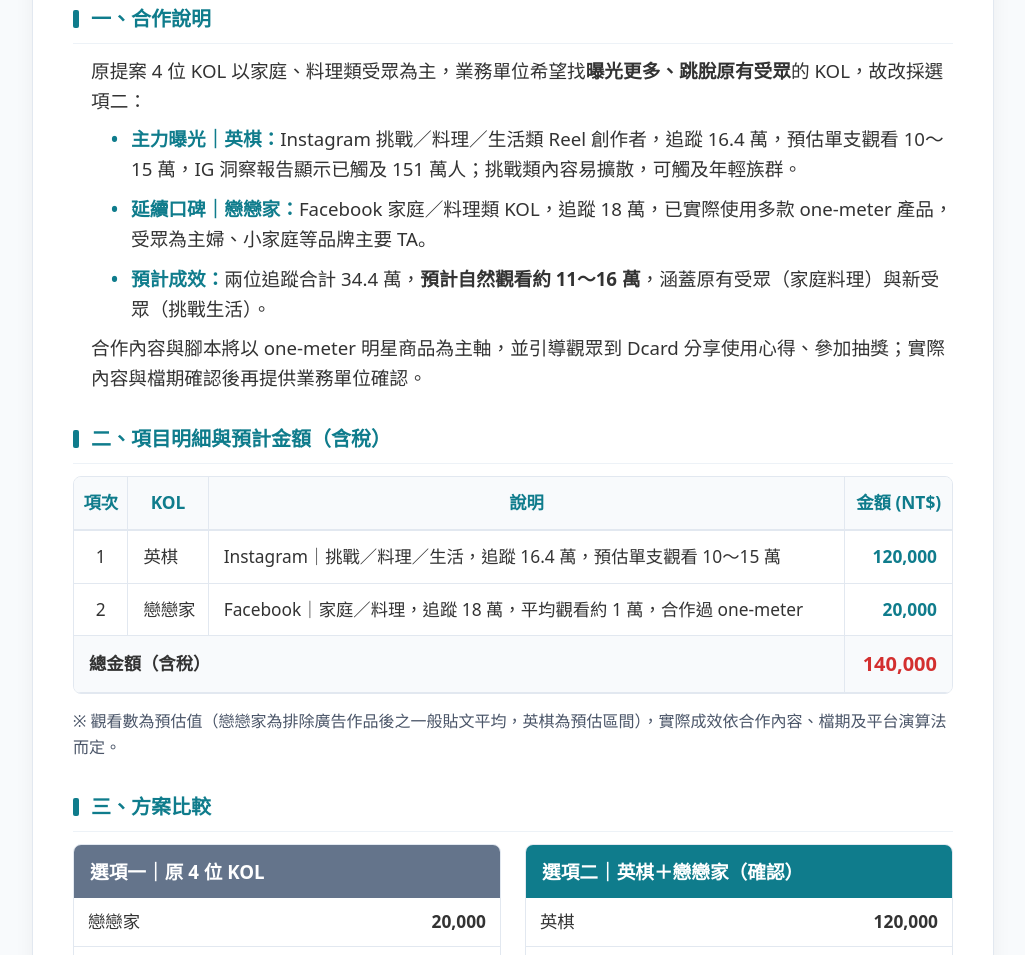
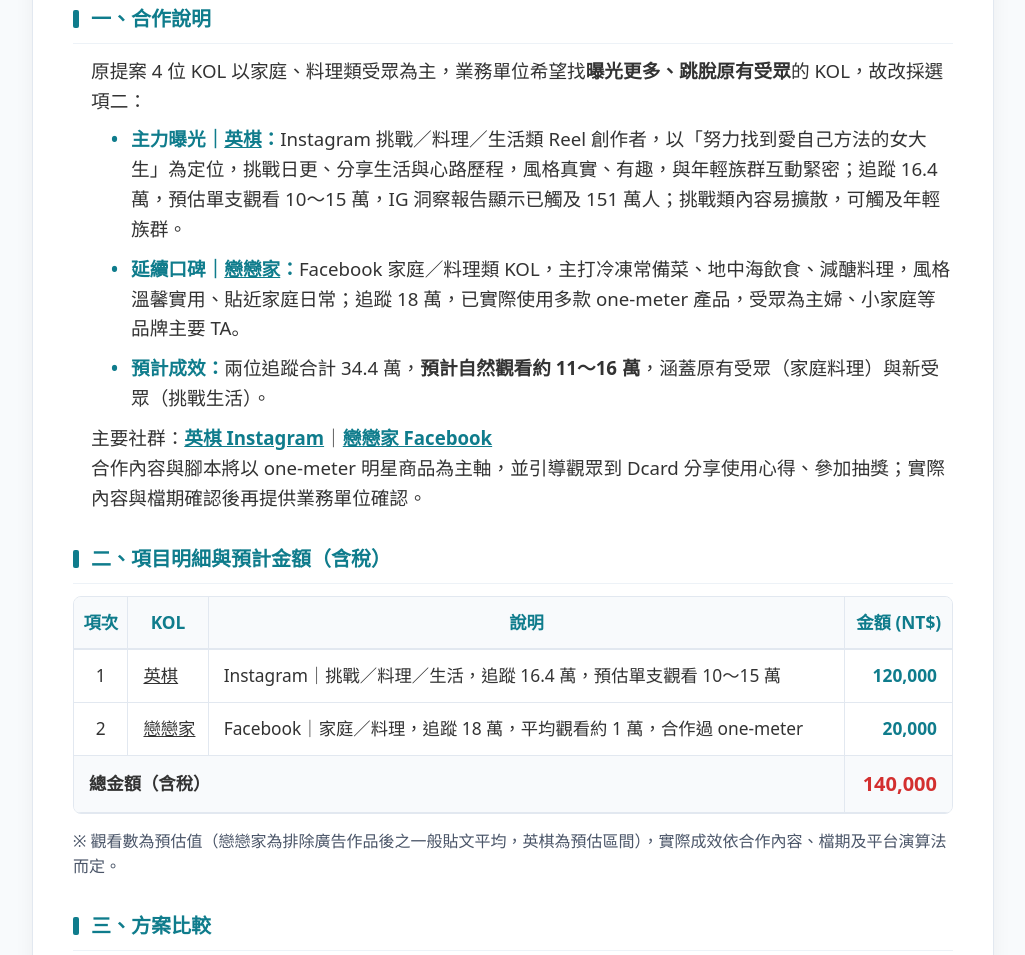
Before and after one commit to abbyupyoung-cloud/one-meter-proposal, a plain HTML site: page kol-memo/index.html in a window 1280 px wide. Shown: the part 439-1394 px from the top of the page, without its empty margins (127-1152 px from the left). Drawn offline with Linux system fonts and the light colour scheme.

Commit message:
KOL 簽呈：補充 KOL 連結與風格特色
Co-Authored-By: Claude Opus 5.5 <noreply@anthropic.com>

```diff
--- a/kol-memo/index.html
+++ b/kol-memo/index.html
@@ -322,10 +322,11 @@
             <div class="content-block">
                 原提案 4 位 KOL 以家庭、料理類受眾為主，業務單位希望找<strong>曝光更多、跳脫原有受眾</strong>的 KOL，故改採選項二：
                 <ul class="nested-list">
-                    <li><span class="brand-highlight">主力曝光｜英棋：</span>Instagram 挑戰／料理／生活類 Reel 創作者，追蹤 16.4 萬，預估單支觀看 10～15 萬，IG 洞察報告顯示已觸及 151 萬人；挑戰類內容易擴散，可觸及年輕族群。</li>
-                    <li><span class="brand-highlight">延續口碑｜戀戀家：</span>Facebook 家庭／料理類 KOL，追蹤 18 萬，已實際使用多款 one-meter 產品，受眾為主婦、小家庭等品牌主要 TA。</li>
+                    <li><span class="brand-highlight">主力曝光｜<a href="https://www.instagram.com/felili_ci_a726/" target="_blank" style="color:inherit;">英棋</a>：</span>Instagram 挑戰／料理／生活類 Reel 創作者，以「努力找到愛自己方法的女大生」為定位，挑戰日更、分享生活與心路歷程，風格真實、有趣，與年輕族群互動緊密；追蹤 16.4 萬，預估單支觀看 10～15 萬，IG 洞察報告顯示已觸及 151 萬人；挑戰類內容易擴散，可觸及年輕族群。</li>
+                    <li><span class="brand-highlight">延續口碑｜<a href="https://www.facebook.com/lovelovinghome/" target="_blank" style="color:inherit;">戀戀家</a>：</span>Facebook 家庭／料理類 KOL，主打冷凍常備菜、地中海飲食、減醣料理，風格溫馨實用、貼近家庭日常；追蹤 18 萬，已實際使用多款 one-meter 產品，受眾為主婦、小家庭等品牌主要 TA。</li>
                     <li><span class="brand-highlight">預計成效：</span>兩位追蹤合計 34.4 萬，<strong>預計自然觀看約 11～16 萬</strong>，涵蓋原有受眾（家庭料理）與新受眾（挑戰生活）。</li>
                 </ul>
+                主要社群：<a href="https://www.instagram.com/felili_ci_a726/" target="_blank" style="color:var(--primary-color);font-weight:700;">英棋 Instagram</a>｜<a href="https://www.facebook.com/lovelovinghome/" target="_blank" style="color:var(--primary-color);font-weight:700;">戀戀家 Facebook</a><br>
                 合作內容與腳本將以 one-meter 明星商品為主軸，並引導觀眾到 Dcard 分享使用心得、參加抽獎；實際內容與檔期確認後再提供業務單位確認。
             </div>
         </div>
@@ -346,13 +347,13 @@
                     <tbody>
                         <tr>
                             <td>1</td>
-                            <td class="text-left">英棋</td>
+                            <td class="text-left"><a href="https://www.instagram.com/felili_ci_a726/" target="_blank" style="color:inherit;">英棋</a></td>
                             <td class="text-left">Instagram｜挑戰／料理／生活，追蹤 16.4 萬，預估單支觀看 10～15 萬</td>
                             <td class="num brand-highlight">120,000</td>
                         </tr>
                         <tr>
                             <td>2</td>
-                            <td class="text-left">戀戀家</td>
+                            <td class="text-left"><a href="https://www.facebook.com/lovelovinghome/" target="_blank" style="color:inherit;">戀戀家</a></td>
                             <td class="text-left">Facebook｜家庭／料理，追蹤 18 萬，平均觀看約 1 萬，合作過 one-meter</td>
                             <td class="num brand-highlight">20,000</td>
                         </tr>
```
